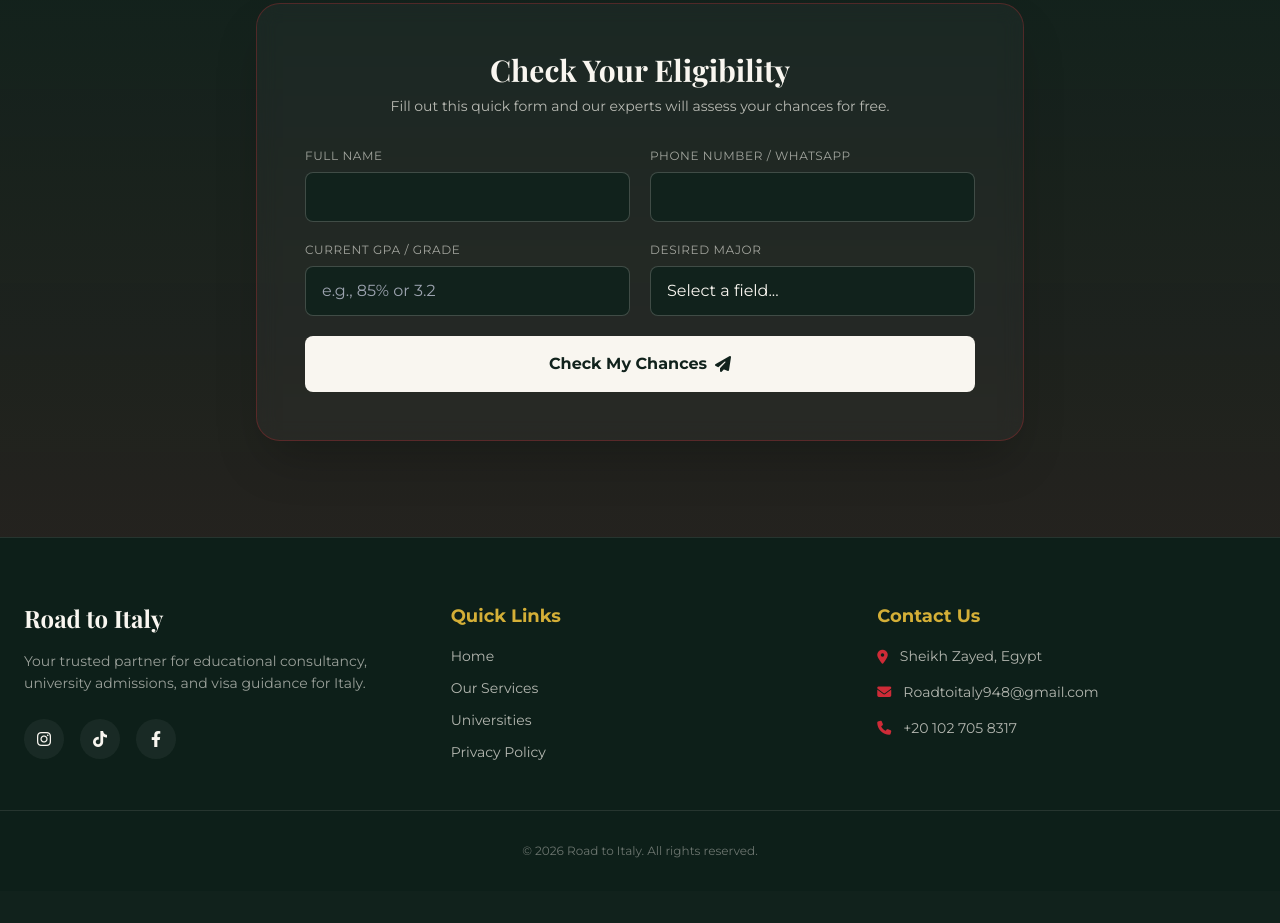
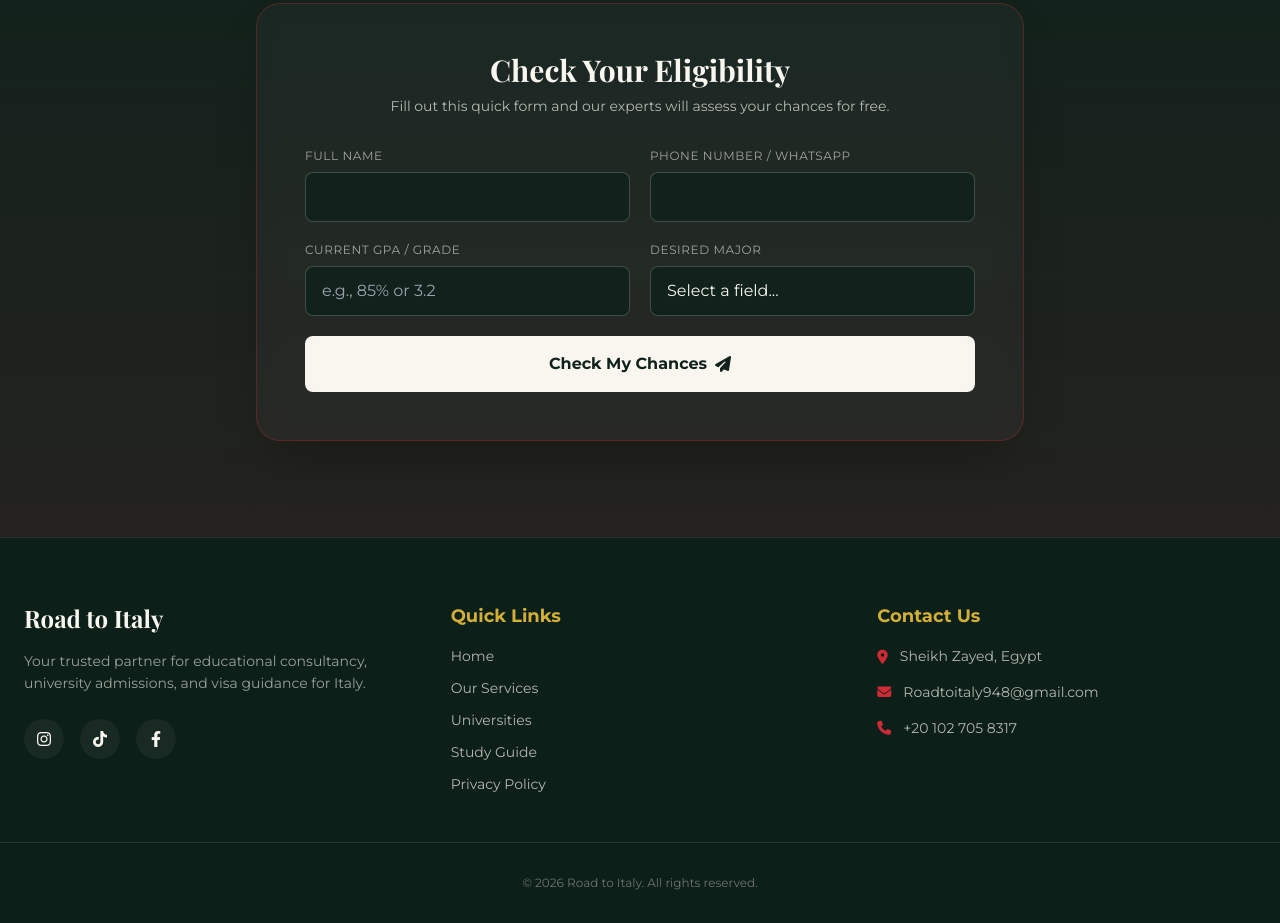
Before and after one commit to roadtoitaly/newWelcom, a plain HTML site: page index.html in a window 1280 px wide. Shown: the part 5610-6533 px from the top of the page. Before the commit the page ends 6501 px from the top, so only its background shows below. Drawn offline with nearby package versions, Linux system fonts and the light colour scheme; a web font is replaced by a local one.

Commit message:
Add Study Guide link to navigation menu

```diff
--- a/index.html
+++ b/index.html
@@ -353,6 +353,7 @@
                     <li><a href="index.html" class="hover:text-cream transition-colors">Home</a></li>
                     <li><a href="#services" class="hover:text-cream transition-colors">Our Services</a></li>
                     <li><a href="universities.html" class="hover:text-cream transition-colors">Universities</a></li>
+                    <li><a href="guide.html" class="hover:text-cream transition-colors">Study Guide</a></li>
                     <li><a href="#" class="hover:text-cream transition-colors">Privacy Policy</a></li>
                 </ul>
             </div>
```
